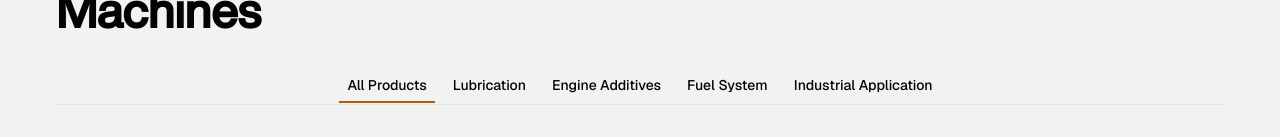
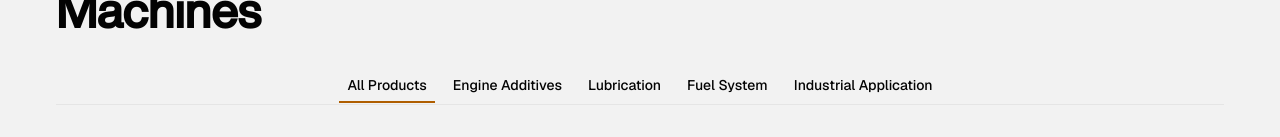
Before and after one commit to itzTedx/100-power-v2, a Next.js app: page /products in a window 1280 px wide. Shown: the part 158-295 px from the top of the page. Built offline with nearby package versions, Linux system fonts and the light colour scheme.

Commit message:
feat: swap labels for lubrication and engine additives tabs for clarity

```diff
--- a/src/app/products/page.tsx
+++ b/src/app/products/page.tsx
@@ -46,17 +46,18 @@ export default function ProductsPage() {
           >
             All Products
           </TabsTrigger>
+
+          <TabsTrigger
+            value="engine-additives"
+            className="hover:bg-accent hover:text-foreground data-[state=active]:after:bg-primary data-[state=active]:hover:bg-accent relative flex-0 after:absolute after:inset-x-0 after:bottom-0 after:-mb-1 after:h-0.5 data-[state=active]:bg-transparent data-[state=active]:shadow-none"
+          >
+            Engine Additives
+          </TabsTrigger>
           <TabsTrigger
             value="lubrication"
             className="hover:bg-accent hover:text-foreground data-[state=active]:after:bg-primary data-[state=active]:hover:bg-accent relative flex-0 after:absolute after:inset-x-0 after:bottom-0 after:-mb-1 after:h-0.5 data-[state=active]:bg-transparent data-[state=active]:shadow-none"
           >
             Lubrication
-          </TabsTrigger>
-          <TabsTrigger
-            value="engine-additives"
-            className="hover:bg-accent hover:text-foreground data-[state=active]:after:bg-primary data-[state=active]:hover:bg-accent relative flex-0 after:absolute after:inset-x-0 after:bottom-0 after:-mb-1 after:h-0.5 data-[state=active]:bg-transparent data-[state=active]:shadow-none"
-          >
-            Engine Additives
           </TabsTrigger>
           <TabsTrigger
             value="fuel-system"
```
